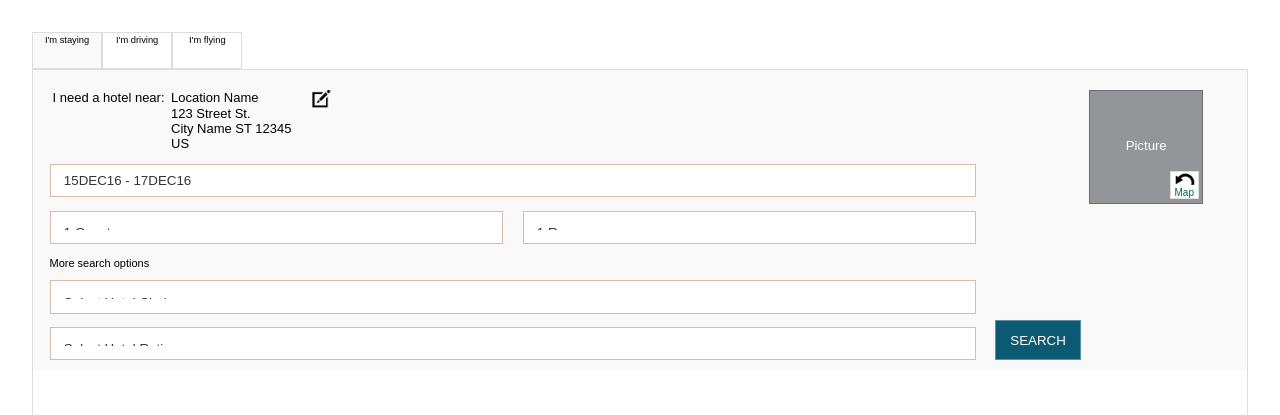
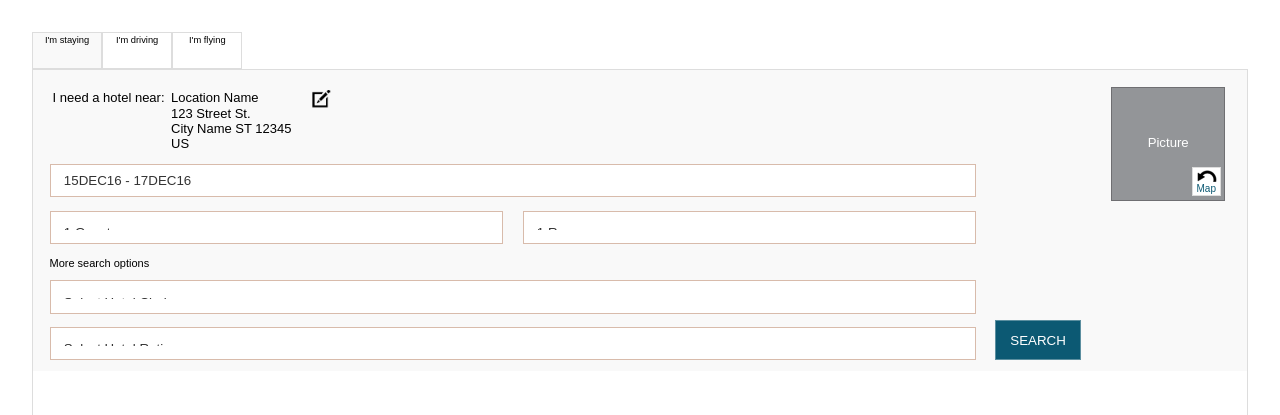
Before and after one commit to kohku/NewUXWidgetZ, a website built with webpack: page index.html in a window 1280 px wide. Shown: the top 415 px of the page. Built offline with nearby package versions, Linux system fonts and the light colour scheme; files whose address does not match are found by name.

Commit message:
Fix flipper-container styles

```diff
--- a/src/widget.less
+++ b/src/widget.less
@@ -246,10 +246,6 @@
         .canvas {
           width: 114px;
           height: 114px;
-          margin-left: auto;
-          margin-right: auto;
-          margin-top: 1.5em;
-          margin-bottom: 1em;
           background-color: #939598;
           border: solid 1px #6f6f72;
           color: #fff;
@@ -289,6 +285,10 @@
 
     /* entire container, keeps perspective */
     .flip-container {
+      margin-left: auto;
+      margin-right: auto;
+      margin-top: 1.5em;
+      margin-bottom: 1em;
       perspective: 1000px;
 
       /* flip the pane when hovered */
```
